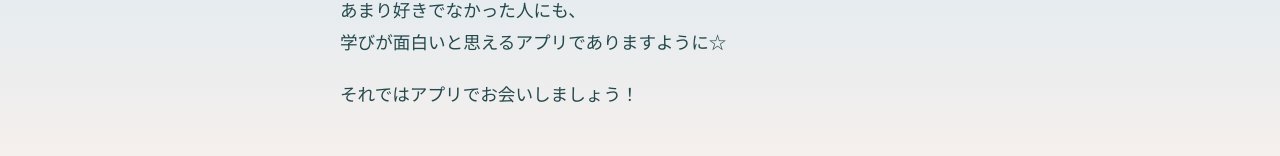
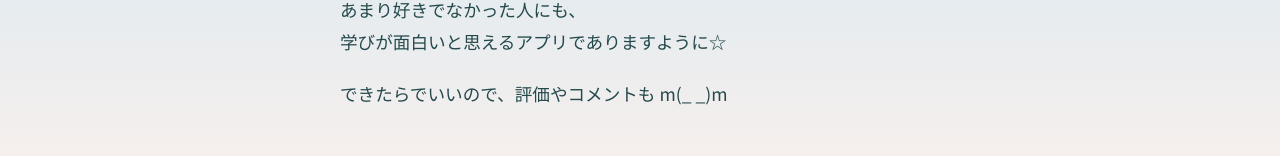
Before and after one commit to AppNestx8/FlashConvo, a plain HTML site: page introduction/index.html in a window 1280 px wide. Shown: the part 554-710 px from the top of the page. Drawn offline with Linux system fonts and the light colour scheme.

Commit message:
英会話；　ドキュメント修正

```diff
--- a/introduction/index.html
+++ b/introduction/index.html
@@ -33,7 +33,7 @@
         学びが面白いと思えるアプリでありますように☆
       </p>
       <p>
-        それではアプリでお会いしましょう！
+        できたらでいいので、評価やコメントも m(_ _)m
       </p>
     </div>
 
```
Also changed, not shown: 2 other files.
